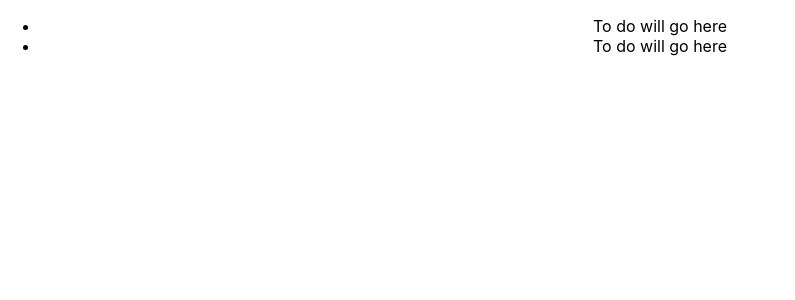
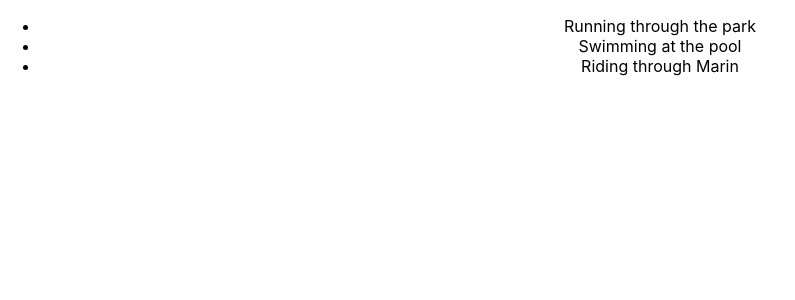
Before and after one commit to keolasin/react-to-do, a React (Create React App) app: page / in a window 1280 px wide. Shown: the top 300 px of the page, without its empty margins (0-795 px from the left). Built offline with nearby package versions, Linux system fonts and the light colour scheme.

Commit message:
checkpoint props & state

```diff
--- a/src/App.js
+++ b/src/App.js
@@ -3,12 +3,24 @@ import './App.css';
 import ToDo from './components/ToDo.js';
 
 class App extends Component {
+  constructor(props){
+    super(props);
+    this.state = {
+      todos: [
+        { description: "Running through the park", isCompleted: true},
+        { description: "Swimming at the pool", isCompleted: false},
+        { description: "Riding through Marin", isCompleted: false}
+      ]
+    };
+  }
+
   render() {
     return (
       <div className="App">
         <ul>
-          <ToDo />
-          <ToDo />
+          { this.state.todos.map( (todo, index) =>
+            <ToDo key = {index} description = {todo.description} isCompleted = {todo.iscompleted}/>
+          )}
         </ul>
       </div>
     );
--- a/src/components/ToDo.js
+++ b/src/components/ToDo.js
@@ -3,7 +3,7 @@ import React, {Component} from 'react';
 class ToDo extends Component {
   render(){
     return(
-      <li>To do will go here</li>
+      <li>{this.props.description}</li>
     );
   }
 }
```
